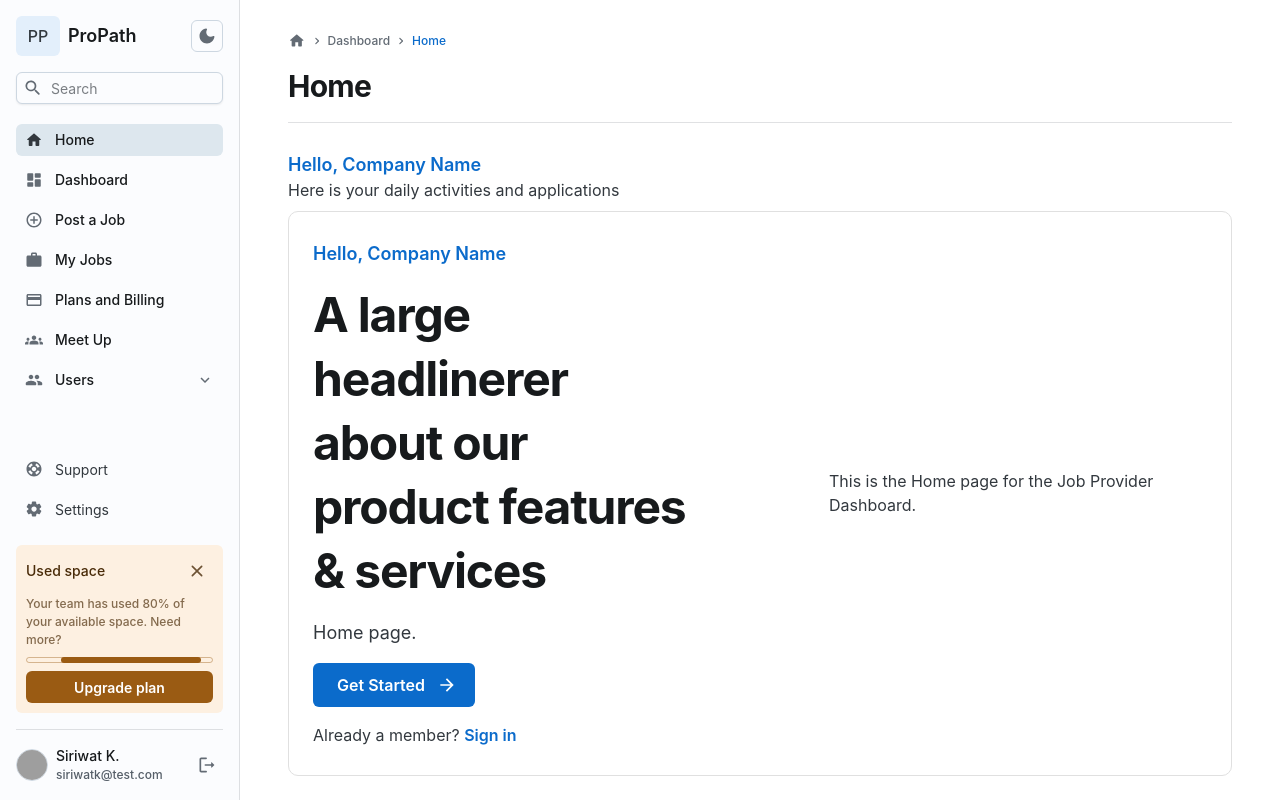
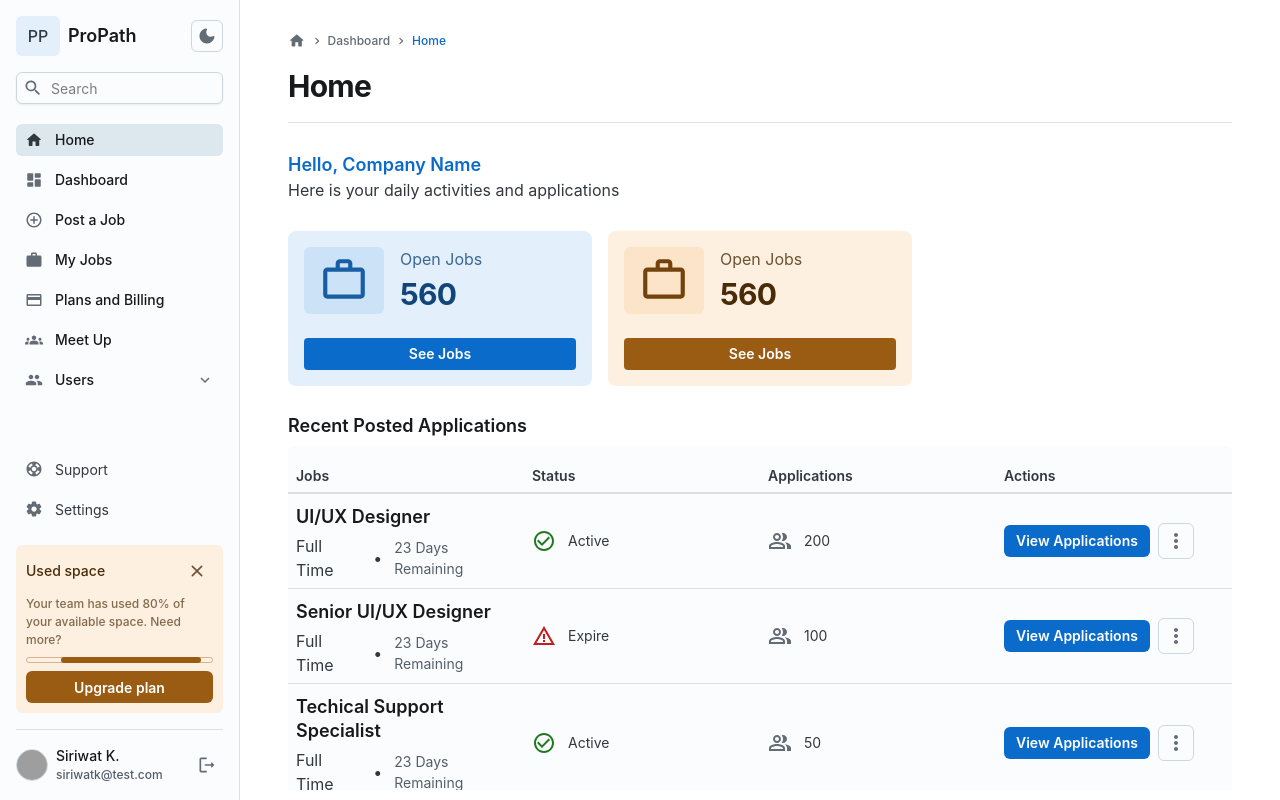
Before and after one commit to ProPath-Career-Development-Platform/propath-frontend, a React (Vite) app in the folder propath/: page /jobprovider/home/ in a window 1280 px wide. Built offline with nearby package versions, Linux system fonts and the light colour scheme; grey boxes are pictures that could not be loaded.

Commit message:
Update jobprovider homepage

```diff
--- a/propath/src/pages/jobprovider/dashboard/Home.jsx
+++ b/propath/src/pages/jobprovider/dashboard/Home.jsx
@@ -5,13 +5,40 @@ import Link from '@mui/joy/Link';
 import Typography from '@mui/joy/Typography';
 import HomeRoundedIcon from '@mui/icons-material/HomeRounded';
 import ChevronRightRoundedIcon from '@mui/icons-material/ChevronRightRounded';
-import DownloadRoundedIcon from '@mui/icons-material/DownloadRounded';
-import ArrowForward from '@mui/icons-material/ArrowForward';
+import Card from '@mui/joy/Card';
+import CardContent from '@mui/joy/CardContent';
+import CardActions from '@mui/joy/CardActions';
+import IconButton from '@mui/joy/IconButton';
 import Box from '@mui/joy/Box';
-import { Container } from '@mui/material';
+import Table from '@mui/joy/Table';
+import Sheet from '@mui/joy/Sheet';
+import WorkOutlineIcon from '@mui/icons-material/WorkOutline';
 import { typographyClasses } from '@mui/joy/Typography';
+import CheckCircleOutlineIcon from '@mui/icons-material/CheckCircleOutline';
+import WarningAmberIcon from '@mui/icons-material/WarningAmber';
+import PeopleAltOutlinedIcon from '@mui/icons-material/PeopleAltOutlined';
+
+import Dropdown from '@mui/joy/Dropdown';
+import Menu from '@mui/joy/Menu';
+import MenuButton from '@mui/joy/MenuButton';
+import MenuItem from '@mui/joy/MenuItem';
+import MoreVert from '@mui/icons-material/MoreVert';
+import ListItemDecorator from '@mui/joy/ListItemDecorator';
+import RemoveRedEyeIcon from '@mui/icons-material/RemoveRedEye';
 
 import Divider from '@mui/joy/Divider';
+
+function createData(name, calories, fat, carbs, protein) {
+  return { name, calories, fat, carbs, protein };
+}
+
+const rows = [
+  createData('UI/UX Designer', 'Active', 200, 24),
+  createData('Senior UI/UX Designer', 'Expire', 100, 37),
+  createData('Techical Support Specialist', 'Active', 50, 24),
+  createData('Junior Graphic Designer', 'Expire', 1000, 67),
+  createData('Front End Developer', 'Active', 300, 49),
+];
 
 const Home = () => {
   return (
@@ -33,6 +60,8 @@ const Home = () => {
               minWidth: 0,
               height: '100dvh',
               gap: 1,
+              overflow: 'auto',
+              maxHeight: 'calc(100vh - 10px)',
             }}
           >
             <Box sx={{ display: 'flex', alignItems: 'center' }}>
@@ -96,78 +125,198 @@ const Home = () => {
 
             </Box>
 
-            <Container sx={(theme) => ({
-                position: 'relative',
-                overflow: 'auto',
-                maxHeight: 'calc(100vh - 64px)',
-                display: 'flex',
+            {/* insights */}
+
+            <Box sx={{ width: '100%',
+                        display: 'grid',
+                        gridTemplateColumns: 'repeat(auto-fill, minmax(240px, 1fr))',
+                        gap: 2,
+                        marginTop: '20px',
+            }}>
+
+            <Card variant="soft" color="primary"  invertedColors>
+              <CardContent orientation="horizontal">
+                <IconButton variant="soft" color="primary" size="lg" sx={{width:'80px'}} >
+
+                  <WorkOutlineIcon sx ={{fontSize: 50}}/>
+
+                </IconButton>
+
+                <CardContent>
+                  <Typography level="body-md">Open Jobs</Typography>
+                  <Typography level="h2">560</Typography>
+                </CardContent>
+              </CardContent>
+              <CardActions>
+
+                <Button variant="solid" size="sm">
+                  See Jobs
+                </Button>
+              </CardActions>
+            </Card>
+
+            <Card variant="soft" color="warning"  invertedColors>
+              <CardContent orientation="horizontal">
+                <IconButton variant="soft" color="primary" size="lg" sx={{width:'80px'}} >
+
+                  <WorkOutlineIcon sx ={{fontSize: 50}}/>
+
+                </IconButton>
+
+                <CardContent>
+                  <Typography level="body-md">Open Jobs</Typography>
+                  <Typography level="h2">560</Typography>
+                </CardContent>
+              </CardContent>
+              <CardActions>
+
+                <Button variant="solid" size="sm">
+                  See Jobs
+                </Button>
+              </CardActions>
+            </Card>
+            </Box>
+
+
+            {/* insights over, Table */}
+
+            <Typography level="title-lg" sx={{marginTop: '20px'}}>Recent Posted Applications</Typography>
+
+
+
+          <Sheet  sx={{ pt: 1, borderRadius: 'sm' }}>
+            <Table
+              hoverRow
+              sx={{  '& tbody': { bgcolor: 'background.surface' } }}
+              size='md'
+            >
+
+              <thead>
+                <tr>
+                  <th>Jobs</th>
+                  <th>Status</th>
+                  <th>Applications</th>
+                  <th>Actions</th>
+                </tr>
+              </thead>
+              <tbody>
+                {rows.map((row) => (
+                  <tr key={row.name}>
+
+                    <td>
+
+                      <Box sx={(theme)=>({
+                                 display:'flex',
                                  flexDirection: 'column',
-                alignItems: 'center',
-                borderRadius: '10px',
-                padding: '16px',
-                border: '1px solid #e0e0e0',
-                py: 10,
-                gap: 4,
+                                  alignItems: 'left',
                                   [theme.breakpoints.up(834)]: {
-                  flexDirection: 'row',
-                  gap: 6,
-                },
-                [theme.breakpoints.up(1199)]: {
-                  gap: 12,
-                },
-              })} >
-
-<Box
-        sx={(theme) => ({
-          display: 'flex',
-          flexDirection: 'column',
-          alignItems: 'center',
-          gap: '1rem',
-          maxWidth: '50ch',
-          textAlign: 'center',
-          flexShrink: 999,
-          [theme.breakpoints.up(834)]: {
-            minWidth: 420,
                                     alignItems: 'flex-start',
                                     textAlign: 'initial',
                                   },
                                   [`& .${typographyClasses.root}`]: {
                                     textWrap: 'balance',
                                   },
-        })}
+                                  })}>
+
+                         <Typography level='title-lg' sx={{marginTop:'5px', marginBottom:'5px'}}> {row.name} </Typography>
+
+                        <Box sx={(theme)=>({
+                                  display:'flex',
+                                  gap: 1.5,
+                                  alignItems: 'center',
+                                  [theme.breakpoints.down(834)]: {
+                                    flexDirection: 'column',
+                                    alignItems: 'flex-start',
+                                    gap: 0,
+                                  },
+                            })}>
+                          <Typography level='body-md'>Full Time</Typography>
+                          <Typography  level='body-md'>•</Typography>
+                          <Typography level='body-sm'>23 Days Remaining</Typography>
+                        </Box>
+                      </Box>
+
+                    </td>
+
+
+                    <td>
+
+                    <Box sx={{display:'flex', alignItems:'center', gap: 1.5}}>
+
+                    {row.calories === 'Active' ? (
+                                                  <>
+                                                    <CheckCircleOutlineIcon color="success" /> {row.calories}
+                                                  </>
+                                                ) : (
+                                                  <>
+                                                    <WarningAmberIcon color="danger" /> {row.calories}
+                                                  </>
+                                                )
+                    }
+
+
+                    </Box>
+                    </td>
+
+                    <td>
+                      <Box sx={{display:'flex', alignItems:'center', gap: 1.5}}>
+                        <PeopleAltOutlinedIcon />      {row.fat}
+                      </Box>
+                    </td>
+
+
+                    <td>
+
+                      <Box sx={(theme)=>({
+                                    display:'flex',
+                                    alignItems:'center',
+                                    gap: 1,
+                                    [theme.breakpoints.down(834)]: {
+                                      flexDirection: 'column',
+                                      gap: 1,
+                                    },
+                        }
+                        )}>
+                        <Button color="primary" variant='solid' size="sm">View Applications</Button>
+
+                        <Dropdown>
+                            <MenuButton
+                              slots={{ root: IconButton }}
+                              slotProps={{ root: { variant: 'outlined', color: 'neutral' } }}
+
                             >
+                              <MoreVert />
+                            </MenuButton>
+                            <Menu>
 
-<Typography color="primary" fontSize="lg" fontWeight="lg">
-        Hello, Company Name
-      </Typography>
-      <Typography
-        level="h1"
-        fontWeight="xl"
-        fontSize="clamp(1.875rem, 1.3636rem + 2.1818vw, 3rem)"
-      >
-        A large headlinerer about our product features & services
-      </Typography>
-      <Typography fontSize="lg" textColor="text.secondary" lineHeight="lg">
-        Home page.
-      </Typography>
-      <Button size="lg" endDecorator={<ArrowForward fontSize="xl" />}>
-        Get Started
-      </Button>
-      <Typography>
-        Already a member? <Link fontWeight="lg">Sign in</Link>
-      </Typography>
+                              <MenuItem component="a" href="/jobprovider/my-jobs/">
+                              <ListItemDecorator>
+                                <RemoveRedEyeIcon />
+                              </ListItemDecorator>{' '}
+                                View Details
+                              </MenuItem>
+
+                              <MenuItem>
+                              <ListItemDecorator>
+                                <WarningAmberIcon color="danger" />
+                              </ListItemDecorator>{' '}
+
+                              Mark As Expired
+                              </MenuItem>
+                            </Menu>
+                          </Dropdown>
+                      </Box>
+
+                    </td>
+                  </tr>
+                ))}
+              </tbody>
+            </Table>
+          </Sheet>
 
 
 
-      </Box>
 
-
-              <Typography >
-                This is the Home page for the Job Provider Dashboard.
-              </Typography>
-
-
-            </Container>
 
 
 
```
Also changed, not shown: 1 other file (tests, documents, lock files or other folders). Lines whose indentation alone changed are shown as unchanged.
